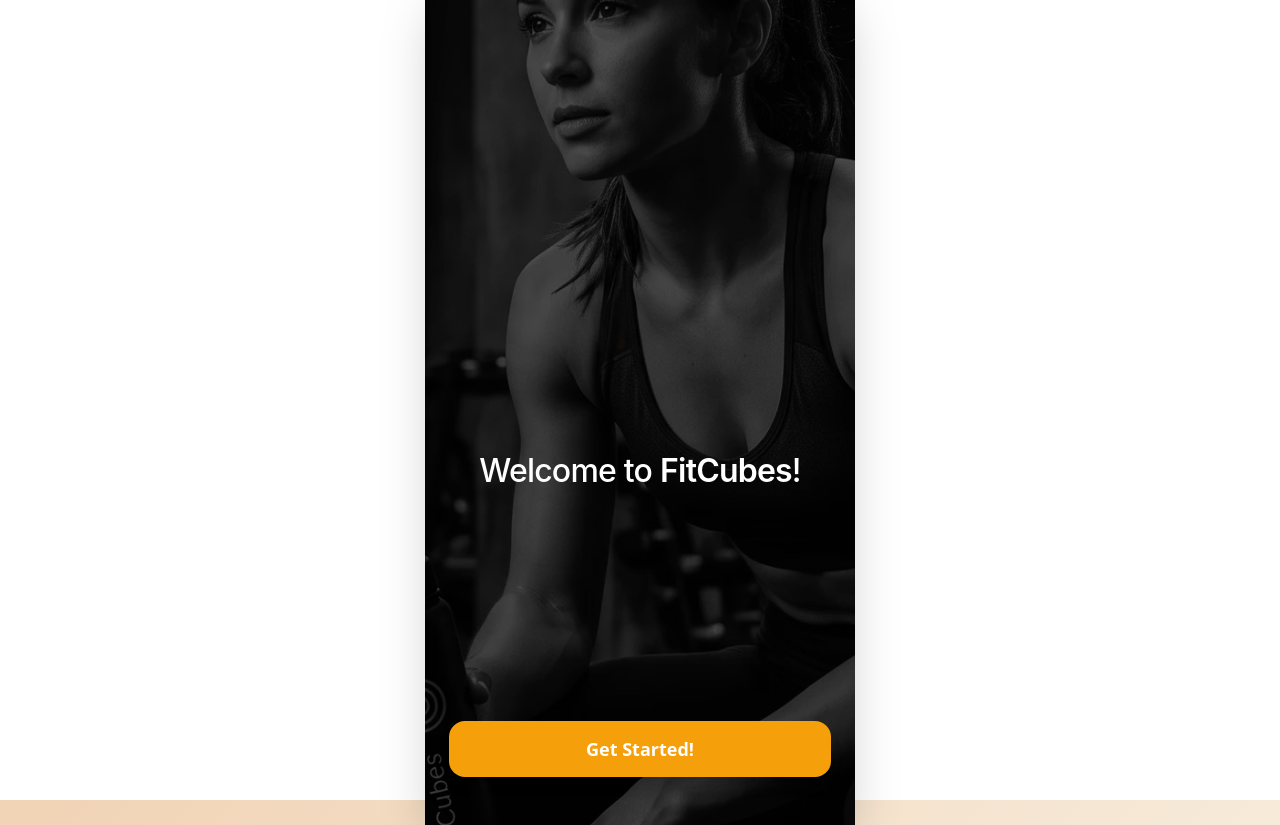
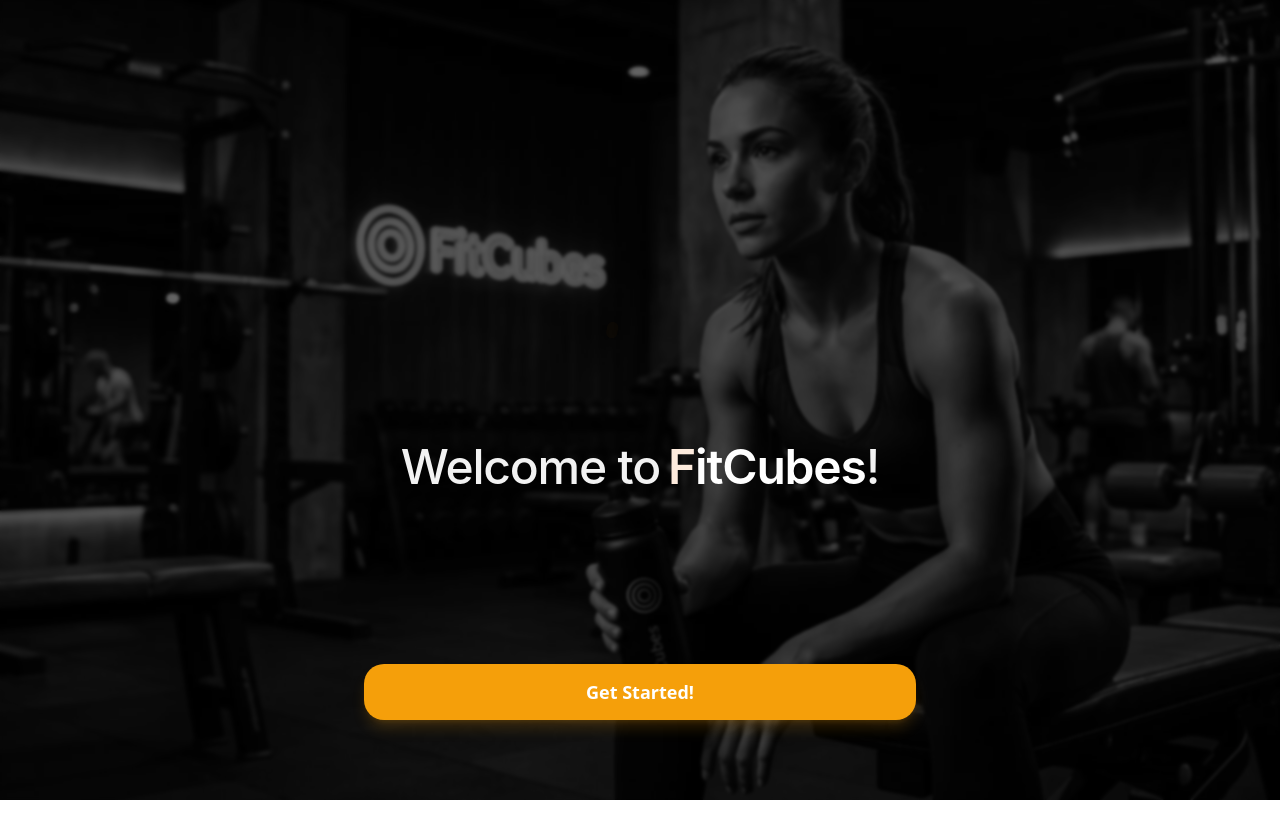
Before and after one commit to RomanHasiuk/fit-cubes-draft, a React (Vite) app in the folder fit-cubes-frontend/: page /#/diary in a window 1280 px wide. Before the commit this address led to /#/kitchen. After the commit the page ends 800 px from the top, so only its background shows below. Built offline with nearby package versions, Linux system fonts and the light colour scheme.

Commit message:
fix(ios): prevent touch swipe from intercepting clicks and clean button pointer-events for Safari WebKit

```diff
--- a/fit-cubes-frontend/src/App.tsx
+++ b/fit-cubes-frontend/src/App.tsx
@@ -44,6 +44,13 @@
   const touchCoords = useRef<TouchCoordinates | null>(null);
 
   const onTouchStart = (e: React.TouchEvent) => {
+    // Ignore swipe gesture if touching interactive controls to prevent iOS Safari click suppression
+    const target = e.target as HTMLElement | null;
+    if (target?.closest('button, a, input, select, textarea, [role="button"], [data-slot="button"]')) {
+      touchCoords.current = null;
+      return;
+    }
+
     const touch = e.targetTouches[0];
     touchCoords.current = {
       startX: touch.clientX,
--- a/fit-cubes-frontend/src/components/food/FoodItemCard.tsx
+++ b/fit-cubes-frontend/src/components/food/FoodItemCard.tsx
@@ -28,35 +28,35 @@
 }) => {
   return (
     <motion.div
-      initial={{ opacity: 0, y: 10 }}
-      animate={{ opacity: 1, y: 0 }}
-      transition={{ delay: index * 0.02 }}
-      className="w-full flex items-center justify-between py-3 border-b border-border last:border-0 hover:bg-secondary/20 rounded-xl px-2 transition-colors"
+      initial={{ opacity: 0 }}
+      animate={{ opacity: 1 }}
+      transition={{ duration: 0.15 }}
+      className="w-full flex items-center justify-between py-3 border-b border-border last:border-0 hover:bg-secondary/20 rounded-xl px-2 transition-colors select-none"
     >
       <button
         type="button"
         onClick={() => onSelect(food)}
-        className="flex-1 text-left min-w-0 py-1 cursor-pointer touch-manipulation active:opacity-75"
+        className="flex-1 text-left min-w-0 py-1 cursor-pointer touch-manipulation active:opacity-70 focus:outline-none"
       >
-        <p className="text-sm font-medium flex items-center gap-2">
+        <div className="text-sm font-medium flex items-center gap-2 pointer-events-none">
           <span className="truncate">{food.name}</span>
           {usageCount > 0 && !isFavorite && (
             <span className="text-[10px] bg-secondary/50 px-1.5 py-0.5 rounded text-muted-foreground whitespace-nowrap">
               {usageCount} times
             </span>
           )}
-        </p>
-        <p className="text-xs text-muted-foreground mt-0.5">
+        </div>
+        <div className="text-xs text-muted-foreground mt-0.5 pointer-events-none">
           P:{food.proteinPer100g}g C:{food.carbsPer100g}g F:{food.fatsPer100g}g
           {food.rawWeight && food.cookedWeight
             ? ` · raw→cooked ratio ${(food.rawWeight / food.cookedWeight).toFixed(1)}x`
             : ''}
-        </p>
-        <p className="text-xs text-muted-foreground">{food.category}</p>
+        </div>
+        <div className="text-xs text-muted-foreground pointer-events-none">{food.category}</div>
       </button>
 
       <div className="flex items-center gap-2 shrink-0 ml-4">
-        <span className="text-sm text-muted-foreground mr-1">
+        <span className="text-sm text-muted-foreground mr-1 pointer-events-none">
           {food.caloriesPer100g} kcal/100g
         </span>
         <button
@@ -65,11 +65,11 @@
             e.stopPropagation();
             onToggleFavorite(food.id);
           }}
-          className="p-2.5 text-rose-400 hover:bg-rose-400/10 active:scale-110 rounded-xl transition-all cursor-pointer touch-manipulation"
+          className="p-2.5 text-rose-400 hover:bg-rose-400/10 active:scale-110 rounded-xl transition-all cursor-pointer touch-manipulation focus:outline-none"
           title="Add to favorites"
         >
           <Heart
-            className="w-4 h-4"
+            className="w-4 h-4 pointer-events-none"
             fill={isFavorite ? 'currentColor' : 'none'}
           />
         </button>
@@ -82,10 +82,10 @@
                   e.stopPropagation();
                   onEdit(food);
                 }}
-                className="p-2 text-muted-foreground hover:text-primary hover:bg-primary/10 rounded-lg transition-all"
+                className="p-2 text-muted-foreground hover:text-primary hover:bg-primary/10 rounded-lg transition-all cursor-pointer touch-manipulation"
                 title="Edit food"
               >
-                <Edit2 className="w-4 h-4" />
+                <Edit2 className="w-4 h-4 pointer-events-none" />
               </button>
             )}
             {onDelete && (
@@ -95,10 +95,10 @@
                   e.stopPropagation();
                   onDelete(food);
                 }}
-                className="p-2 text-destructive/60 hover:text-destructive hover:bg-destructive/10 rounded-lg transition-all"
+                className="p-2 text-destructive/60 hover:text-destructive hover:bg-destructive/10 rounded-lg transition-all cursor-pointer touch-manipulation"
                 title="Delete food"
               >
-                <Trash2 className="w-4 h-4" />
+                <Trash2 className="w-4 h-4 pointer-events-none" />
               </button>
             )}
           </>
--- a/fit-cubes-frontend/src/components/ui/button.tsx
+++ b/fit-cubes-frontend/src/components/ui/button.tsx
@@ -5,7 +5,7 @@
 import { cn } from "@/lib/utils.ts"
 
 const buttonVariants = cva(
-  "inline-flex items-center justify-center gap-2 whitespace-nowrap rounded-md text-sm font-medium transition-all disabled:pointer-events-none disabled:opacity-50 [&_svg]:pointer-events-none [&_svg:not([class*='size-'])]:size-4 shrink-0 [&_svg]:shrink-0 outline-none focus-visible:border-ring focus-visible:ring-ring/50 focus-visible:ring-[3px] aria-invalid:ring-destructive/20 dark:aria-invalid:ring-destructive/40 aria-invalid:border-destructive",
+  "inline-flex items-center justify-center gap-2 whitespace-nowrap rounded-md text-sm font-medium transition-all cursor-pointer touch-manipulation select-none disabled:pointer-events-none disabled:opacity-50 [&_svg]:pointer-events-none [&_svg:not([class*='size-'])]:size-4 shrink-0 [&_svg]:shrink-0 outline-none focus-visible:border-ring focus-visible:ring-ring/50 focus-visible:ring-[3px] aria-invalid:ring-destructive/20 dark:aria-invalid:ring-destructive/40 aria-invalid:border-destructive",
   {
     variants: {
       variant: {
--- a/fit-cubes-frontend/src/index.css
+++ b/fit-cubes-frontend/src/index.css
@@ -54,6 +54,11 @@
 
   * {
     @apply border-border;
+  }
+
+  button, [role="button"], a, input, select, textarea, label {
+    touch-action: manipulation;
+    -webkit-tap-highlight-color: transparent;
   }
 
   body {
--- a/fit-cubes-frontend/src/sections/Onboarding.tsx
+++ b/fit-cubes-frontend/src/sections/Onboarding.tsx
@@ -179,12 +179,16 @@
     }
   }, [targetCalories, diet, profile.weightKg, goal, currentStep, updateProfile]);
 
+  if (currentStep === 'welcome') {
+    return <WelcomeStep onNext={handleNext} />;
+  }
+
   return (
     <div className="h-screen w-full bg-background flex justify-center items-center p-0 md:p-4">
       <div className="w-full max-w-[430px] h-[100dvh] md:h-[850px] bg-background rounded-none overflow-hidden shadow-2xl relative isolate flex flex-col">
         <div className="flex-1 flex flex-col pt-8 pb-6 overflow-hidden">
           {/* Header with Back button and Progress dots */}
-          <div className={`relative flex items-center justify-center mb-6 px-6 shrink-0 ${currentStep === 'welcome' ? 'hidden' : ''}`}>
+          <div className="relative flex items-center justify-center mb-6 px-6 shrink-0">
             {step > 0 && (
               <button
                 onClick={handleBack}
@@ -207,10 +211,6 @@
 
           <div className="flex-1 overflow-y-auto overflow-x-hidden px-6 pb-4 custom-scrollbar">
             <AnimatePresence mode="wait">
-            {/* Welcome Step */}
-            {currentStep === 'welcome' && (
-              <WelcomeStep onNext={handleNext} />
-            )}
 
             {/* Basics Step */}
             {currentStep === 'basics' && (
--- a/fit-cubes-frontend/src/sections/WelcomeStep.tsx
+++ b/fit-cubes-frontend/src/sections/WelcomeStep.tsx
@@ -6,71 +6,74 @@
   onNext: () => void;
 }
 
+const BRAND_NAME = "FitCubes";
+
 export function WelcomeStep({ onNext }: WelcomeStepProps) {
-
   return (
     <motion.div
       key="welcome"
-      className="absolute inset-0 z-50 flex flex-col items-center justify-center text-center overflow-hidden bg-black"
+      className="relative w-full h-full min-h-[100dvh] flex flex-col items-center justify-between overflow-hidden bg-[#0F1114] select-none pt-safe pb-safe"
       initial={{ opacity: 0 }}
       animate={{ opacity: 1 }}
-      exit={{ opacity: 0, scale: 0.95 }}
-      transition={{ duration: 0.4 }}
+      exit={{ opacity: 0, scale: 0.96 }}
+      transition={{ duration: 0.4, ease: "easeInOut" }}
     >
-      {/* Background Image with Zoom Out */}
+      {/* Background Hero Image with Smooth Zoom Effect & Centered Focus */}
       <motion.img
-        src="/img/welcome-bg-gym-b-1.webp"
+        src="/img/welcome-bg-gym-b-desktop.webp"
         alt="Gym Background"
-        className="absolute inset-0 w-full h-full object-cover"
-        initial={{ scale: 1.8 }}
+        className="absolute inset-0 w-full h-full object-cover object-[52%_center] sm:object-center pointer-events-none"
+        initial={{ scale: 1.15 }}
         animate={{ scale: 1 }}
-        transition={{ duration: 4.0, ease: "easeOut" }}
+        transition={{ duration: 3.5, ease: "easeOut" }}
       />
 
-      {/* Dark Overlay */}
-      <div className="absolute inset-0 bg-black/60" />
+      {/* Dark Vignette Overlay with Blur for Optimal Contrast */}
+      <div className="absolute inset-0 bg-black/60 backdrop-blur-[1.5px] pointer-events-none" />
 
-      {/* Content */}
-      <div className="relative z-10 flex flex-col items-center justify-center w-full flex-1 pt-20">
-
-        {/* Animated Logo */}
+      {/* Center Hero Content (Logo + Animated Typography) */}
+      <div className="relative z-10 flex flex-col items-center justify-center w-full flex-1 px-6 max-w-xl mx-auto pt-16 sm:pt-20">
+        {/* Animated 3-Ring Golden Logo */}
+        <div className="mb-6 sm:mb-8 md:mb-10 scale-100 sm:scale-115 md:scale-135 lg:scale-150 transition-transform flex items-center justify-center">
           <Logo
-          className="mb-8"
             variant="draw"
             pulse={true}
           />
+        </div>
 
-        {/* Text Animation */}
-        <div
-          className="text-[32px] text-white flex flex-wrap items-center justify-center tracking-tight"
+        {/* Responsive Heading */}
+        <h1
+          className="text-2xl sm:text-3xl md:text-4xl lg:text-5xl text-white flex flex-wrap items-center justify-center tracking-tight font-medium text-center leading-snug"
           style={{ fontFamily: 'Inter, sans-serif' }}
         >
-          <span className="mr-2 font-medium">Welcome to</span>
-          <span className="inline-flex font-semibold">
-            {"FitCubes".split("").map((char, index) => (
+          <span className="mr-2 text-white/95">Welcome to</span>
+          <span className="inline-flex font-semibold text-[#F59F0A]">
+            {BRAND_NAME.split("").map((char, index) => (
               <motion.span
                 key={index}
                 initial={{ color: "#ffffff" }}
                 animate={{ color: "#F59F0A" }}
-                transition={{ delay: 0.5 + index * 0.4, duration: 0.7 }}
+                transition={{ delay: 0.4 + index * 0.12, duration: 0.5 }}
               >
                 {char}
               </motion.span>
             ))}
           </span>
-          <span className="font-medium">!</span>
-        </div>
+          <span className="text-white/95">!</span>
+        </h1>
       </div>
 
-      {/* Bottom Action Area */}
-      <div className="relative z-10 w-full px-6 pb-12 mt-auto">
+      {/* Bottom Action Area (Responsive Width: 320px on Mobile up to 552px on Tablet/Web) */}
+      <div className="relative z-10 w-full px-6 pb-10 sm:pb-12 md:pb-16 flex justify-center mt-auto">
+        <div className="w-full max-w-xs sm:max-w-md md:max-w-[552px]">
           <Button
-          className="w-full h-14 text-lg font-bold bg-[#F59F0A] hover:bg-[#F59F0A]/90 text-white rounded-lg shadow-lg"
+            className="w-full h-12 sm:h-14 text-base sm:text-lg font-semibold bg-[#F59F0A] hover:bg-[#F59F0A]/90 text-white rounded-xl shadow-lg shadow-amber-500/20 active:scale-[0.98] transition-all"
             onClick={onNext}
           >
             Get Started!
           </Button>
         </div>
+      </div>
     </motion.div>
   );
 }
```
Lines whose indentation alone changed are shown as unchanged.
